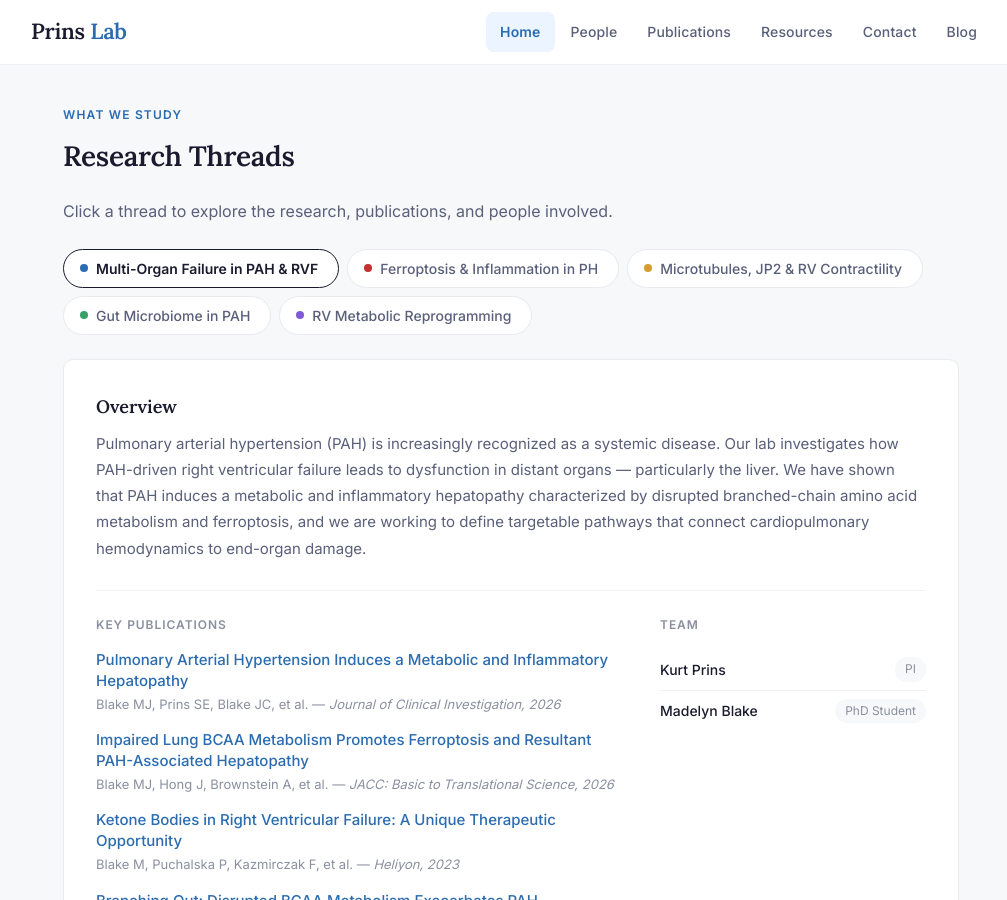
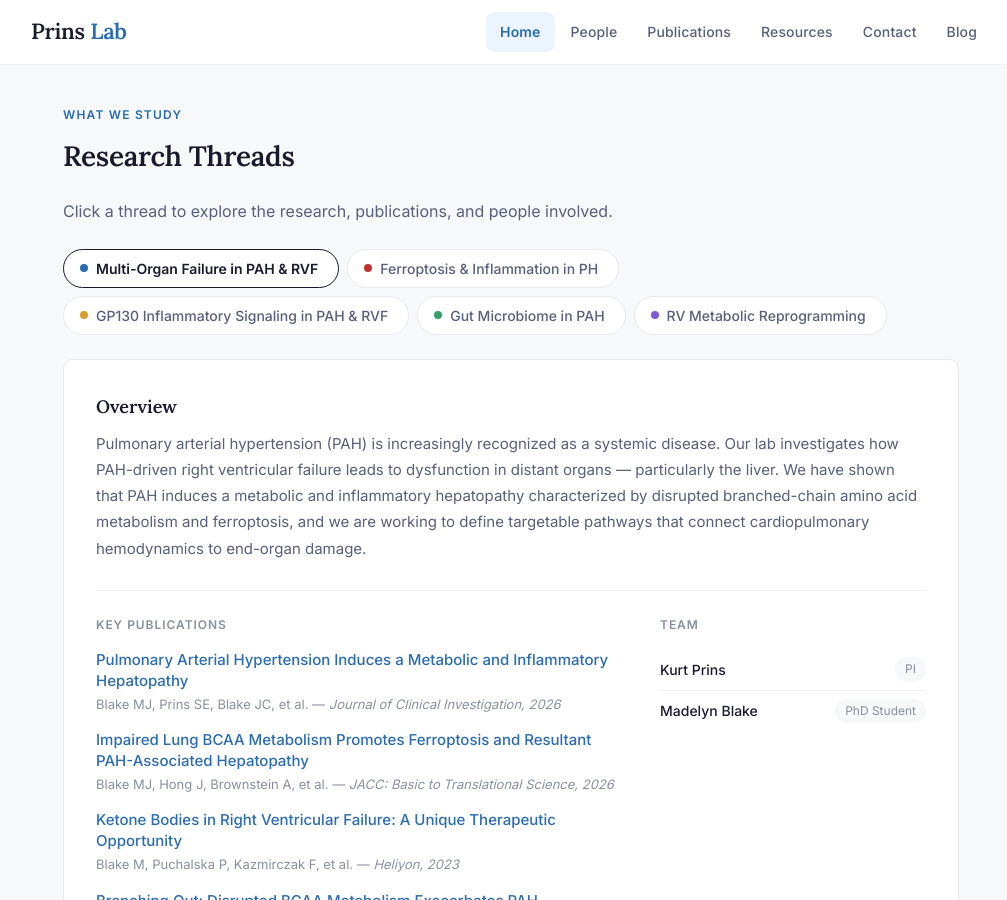
Before and after one commit to blake561/prins-lab-website, a Jekyll site: the page preview.html, which Jekyll copies as it is, in a window 1280 px wide and 900 px high, scrolled down 768 px. Shown: the whole window, without its empty margins (129-1136 px from the left). Built offline with Jekyll 4.4.1, drawn with Linux system fonts in a browser that asks for light colours.

Commit message:
Rename microtubules thread to GP130 Inflammatory Signaling in PAH & RVF

```diff
--- a/_data/threads.yml
+++ b/_data/threads.yml
@@ -49,8 +49,8 @@
       role: "PhD Student"
 
 - id: microtubules
-  title: "Microtubules, JP2 & RV Contractility"
-  summary: "Pathological microtubule remodeling disrupts the mechanical and signaling architecture of cardiomyocytes in the failing right ventricle. Our lab has shown that microtubule depolymerization with colchicine rescues RV function, and that the microtubule-junctophilin-2 axis links T-tubule disruptions to mitochondrial dysfunction. We have also identified GP130 inflammatory signaling as a driver of this process and demonstrated that GP130 antagonism enhances RV function in large-animal models."
+  title: "GP130 Inflammatory Signaling in PAH & RVF"
+  summary: "Glycoprotein 130 (GP130) inflammatory signaling has emerged as a central driver of right ventricular dysfunction in pulmonary hypertension. Our lab has shown that GP130 signaling links pathological microtubule remodeling and junctophilin-2 disruption to mitochondrial dysfunction and impaired RV contractility. We demonstrated that GP130 antagonism rescues RV function in large-animal models and identified sex-specific therapeutic strategies including estradiol-mediated microtubule stabilization."
   papers:
     - title: "GP130 Antagonism Enhances Porcine RV Function"
       authors: "Mendelson JB, Sternbach JD, Kim M, Moon RA, Hartweck LM, Clark SR, et al."
--- a/preview.html
+++ b/preview.html
@@ -46,7 +46,7 @@
     <div class="thread-tabs">
       <button class="thread-tab active" onclick="showThread('multi-organ', this)">Multi-Organ Failure in PAH & RVF</button>
       <button class="thread-tab" onclick="showThread('ferroptosis', this)">Ferroptosis & Inflammation in PH</button>
-      <button class="thread-tab" onclick="showThread('microtubules', this)">Microtubules, JP2 & RV Contractility</button>
+      <button class="thread-tab" onclick="showThread('microtubules', this)">GP130 Inflammatory Signaling in PAH & RVF</button>
       <button class="thread-tab" onclick="showThread('microbiome', this)">Gut Microbiome in PAH</button>
       <button class="thread-tab" onclick="showThread('rv-metabolism', this)">RV Metabolic Reprogramming</button>
     </div>
@@ -135,7 +135,7 @@
     <div class="thread-detail" id="microtubules">
       <div class="thread-summary">
         <h3>Overview</h3>
-        <p>Pathological microtubule remodeling disrupts the mechanical and signaling architecture of cardiomyocytes in the failing right ventricle. Our lab has shown that microtubule depolymerization with colchicine rescues RV function, and that the microtubule–junctophilin-2 axis links T-tubule disruptions to mitochondrial dysfunction. We have also identified GP130 inflammatory signaling as a driver of this process and demonstrated that GP130 antagonism enhances RV function in large-animal models.</p>
+        <p>Glycoprotein 130 (GP130) inflammatory signaling has emerged as a central driver of right ventricular dysfunction in pulmonary hypertension. Our lab has shown that GP130 signaling links pathological microtubule remodeling and junctophilin-2 disruption to mitochondrial dysfunction and impaired RV contractility. We demonstrated that GP130 antagonism rescues RV function in large-animal models and identified sex-specific therapeutic strategies including estradiol-mediated microtubule stabilization.</p>
       </div>
       <div class="thread-columns">
         <div class="thread-papers">
```
